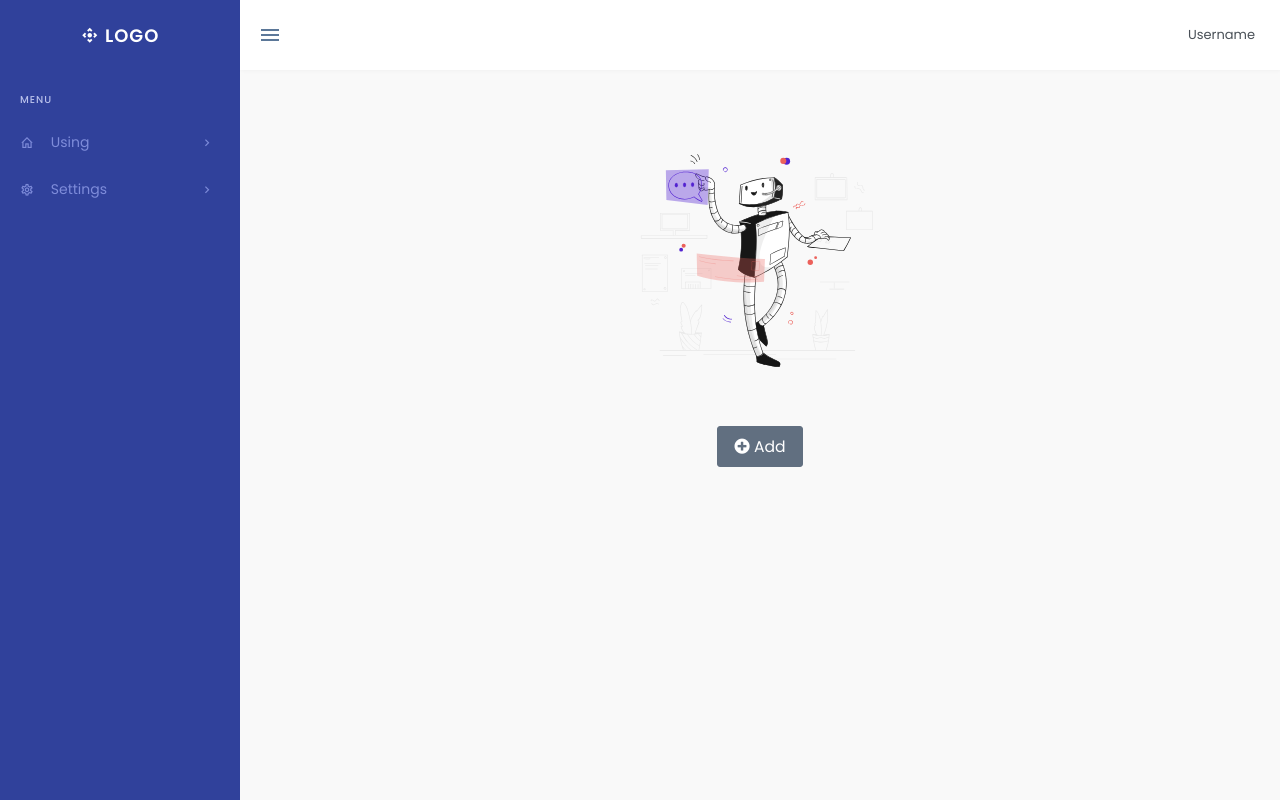
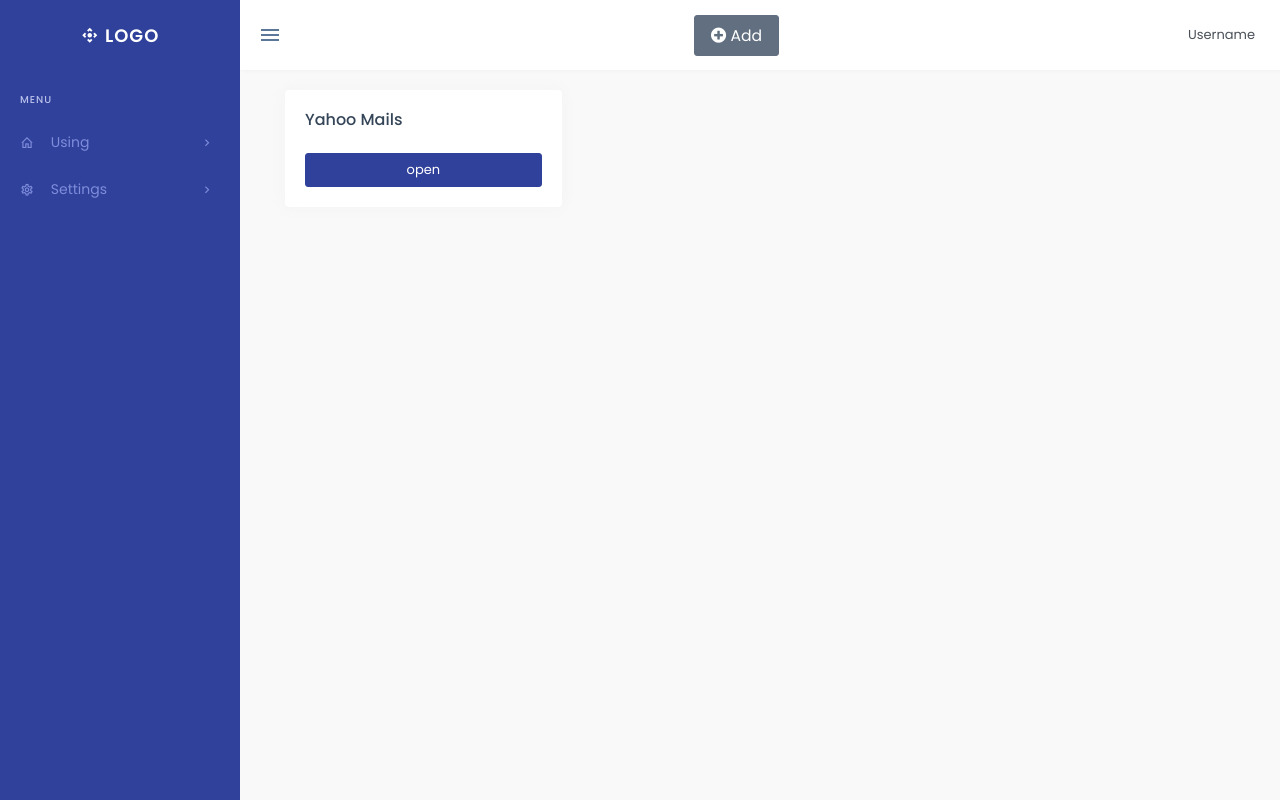
Before and after one commit to dhanush72/bookmark-manager, a plain HTML site: page index.html in a window 1280 px wide. Drawn offline with Linux system fonts and the light colour scheme.

Commit message:
added bookmark card

```diff
--- a/assets/css/style.css
+++ b/assets/css/style.css
@@ -897,6 +897,10 @@
   left: auto !important;
 }
 
+.notification-list.list-inline-item:nth-child(1) {
+  margin-right: 2rem;
+}
+
 .notification-list.list-inline-item:not(:last-child) {
   margin-right: 0;
 }
--- a/index.html
+++ b/index.html
@@ -34,8 +34,28 @@
       </div>
 
       <nav class="navbar-custom">
-        <ul class="navbar-right list-inline float-right mb-0">
-          <li class="dropdown notification-list list-inline-item">
+
+
+        <ul class="navbar-right list-inline text-center mb-0">
+          <li class="float-left">
+            <button class="button-menu-mobile open-left waves-effect">
+              <i class="mdi mdi-menu"></i>
+            </button>
+          </li>
+
+          <li class="dropdown notification-list  list-inline-item">
+            <div class="dropdown notification-list nav-pro-img">
+              <a class="dropdown-toggle nav-link add-btn arrow-none nav-user" href="add.html" role="button"
+                aria-haspopup="false" aria-expanded="false">
+                <button type="button" class="btn btn-secondary btn-lg waves-effect waves-light">
+                  <span class="float-right menu-arrow"><i class="fas fa-plus-circle fa-1x"></i>
+                    Add
+                </button>
+              </a>
+            </div>
+          </li>
+
+          <li class="dropdown notification-list float-right list-inline-item">
             <div class="dropdown notification-list nav-pro-img">
               <a class="dropdown-toggle nav-link arrow-none nav-user" data-toggle="dropdown" href="#" role="button"
                 aria-haspopup="false" aria-expanded="false">
@@ -45,13 +65,13 @@
           </li>
         </ul>
 
-        <ul class="list-inline menu-left mb-0">
+        <!-- <ul class="list-inline menu-left mb-0">
           <li class="float-left">
             <button class="button-menu-mobile open-left waves-effect">
               <i class="mdi mdi-menu"></i>
             </button>
           </li>
-        </ul>
+        </ul> -->
       </nav>
     </div>
     <!-- Top Bar End -->
@@ -70,18 +90,12 @@
                   Using
                   <span class="float-right menu-arrow"><i class="mdi mdi-chevron-right"></i></span> </span></a>
               <ul class="submenu">
-                <!-- <li><a href="" onclick="getData();" target="_blank">Yahoo Mails
-                    <form name="form" action="https://login.yahoo.com/" target="TheWindow">
-                      <input type="text" name="username" id="login-username" value="hr@lmits.in" />
 
-                    </form>
-                  </a> -->
-
-                  <form action="https://login.yahoo.com/" target="TheWindow">
+                  <form action="https://login.yahoo.com/" class="text-center" target="TheWindow">
                     <input type="text" name="username" id="login-username" value="hr@lmits.in" />
 
                     <input
-                      class="btn waves-effect"
+                      class="btn waves-effect text-white"
                       type="submit"
                       value="Yahoo Mails"
                       onclick="getData();"
@@ -126,27 +140,13 @@
         <div class="container-fluid">
           <div class="page-title-box">
             <div class="row align-items-center">
-              <div class="col-sm-12">
+              <div class="col-sm-12 col-md-4">
                 <div class="container">
-                  <div class="row mt-5 justify-content-center">
-                    <div class="col-lg-7">
-                      <div class="text-center ">
-                        <div class="maintenance-img mb-5">
-                          <img src="assets/images/chatbot.svg" alt="" class="img-fluid mx-auto d-block">
-                        </div>
 
-                        <a href="add.html">
-                          <button type="button" class="btn btn-secondary btn-lg waves-effect waves-light">
-                            <span class="float-right menu-arrow"><i class="fas fa-plus-circle fa-1x"></i>
-                              Add
-                          </button>
-                        </a>
-                      </div>
-                    </div>
-
-
-                  </div>
-                  <!-- end row -->
+                  <div class="card  card-body">
+                    <h4 class="card-title font-16 mt-0 mb-4">Yahoo Mails</h4>
+                    <a id='click' href="https://login.yahoo.com/?username=hr%40lmits.in" target="_blank" class="btn btn-primary">open</a>
+                </div>
 
                 </div>
               </div>
@@ -189,6 +189,10 @@
     }
     document.form.loginemail.value = localStorage.getItem("email");
     document.form.loginpassword.value = localStorage.getItem("password");
+
+    $("##click").on('click', function() {
+      getData();
+    });
   </script>
 
 </body>
```
